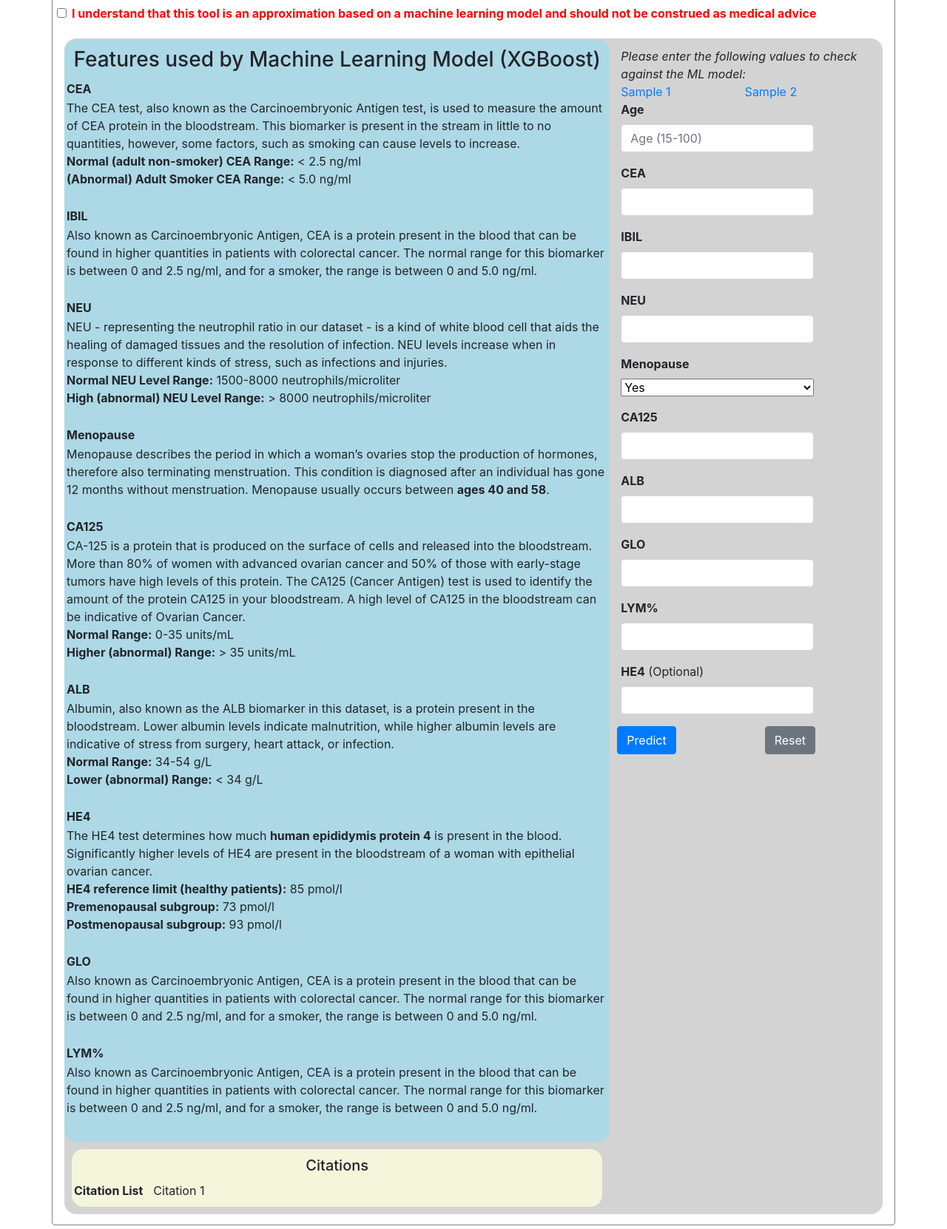
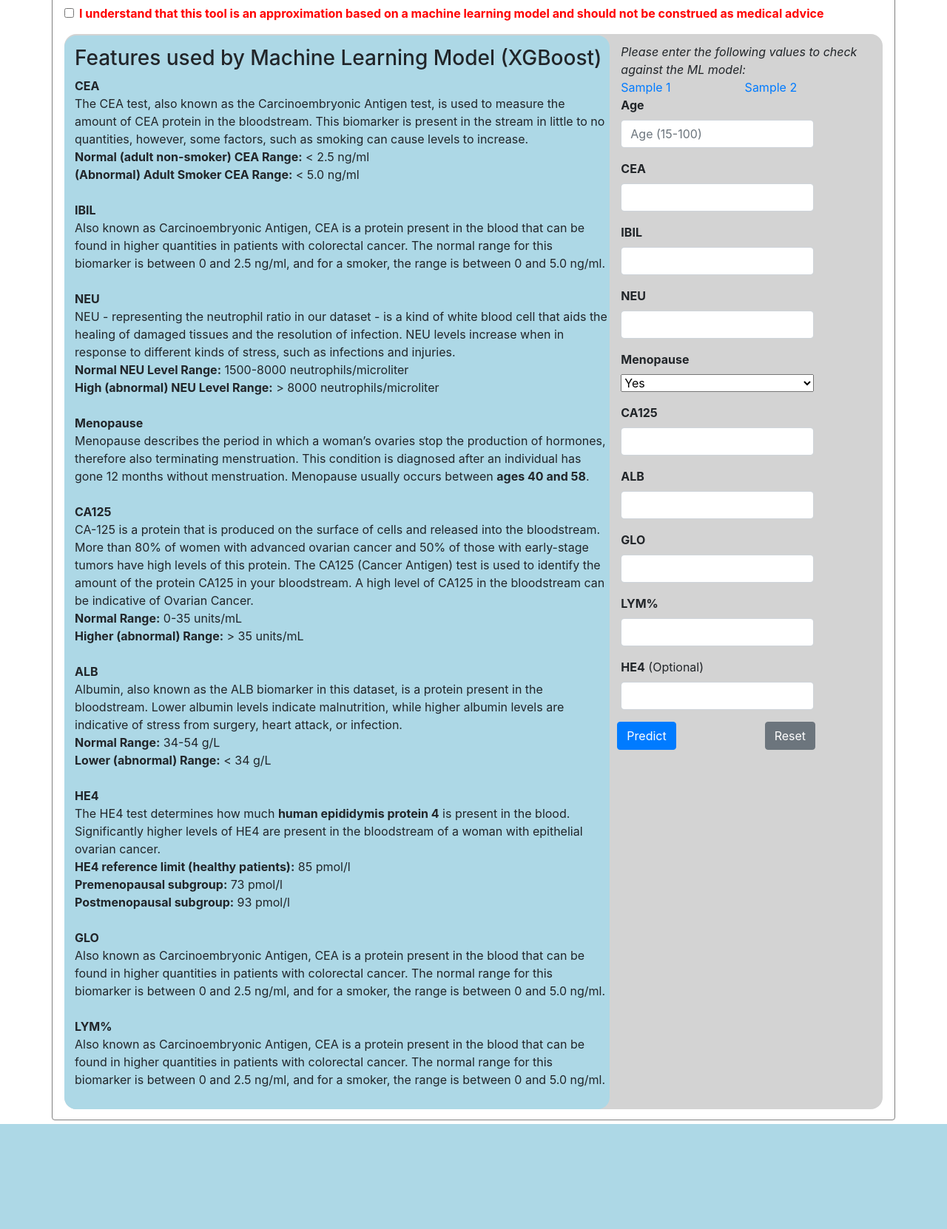
Before and after one commit to rxd321/ovarify, a Flask app: page / in a window 1280 px wide. Shown: the part 86-1748 px from the top of the page at 74% size. After the commit the page ends 1606 px from the top, so only its background shows below. Run offline with Flask 2, Linux system fonts and the light colour scheme; some libraries are stand-ins or nearby versions.

Commit message:
Add files via upload

```diff
--- a/templates/index.html
+++ b/templates/index.html
@@ -48,9 +48,8 @@
         }
 
         .medText {
-            padding-left: 8px;
-            padding-top: 2px;
-            padding-right: 6px;
+            margin-right:14px;
+            margin-left:25px !important;
         }
 
         .doesNot {
@@ -63,7 +62,8 @@
             color: red;
         }
         .boxPadding{
-            padding:6px;
+            padding-left:16px;
+            padding-top:6px;
         }
     </style>
     <script language="javascript">
@@ -145,13 +145,13 @@
                         </div>
                     </div>
                 </div>
-                <div class="row result">
+                <div class="row result" style="padding-left:18px;">
                     {% if result %}
                     <!-- Print prediction -->
                     {% if prediction[0] >= 0.5 %}
-                    <p style="font-size:18px">The ML model <span class="does">does </span>suggest an advanced screening for Ovarian Cancer with <span class="does">{round({prediction[0]} *100,2) }</span> confidence </p>
+                    <p style="font-size:18px">The ML model <span class="does">does </span>suggest an advanced screening for Ovarian Cancer with <span class="does">{{ prediction[0] * 100 | round(2, 'ceil')}}</span> confidence </p>
                     {% else %}
-                    <br> <p style="font-size:18px">The ML model <span class="doesNot">does not</span> suggest an advanced screening for Ovarian Cancer with <span class="doesNot">{round({prediction[0]} *100,2) }</span> confidence</p>
+                    <br> <p style="font-size:18px">The ML model <span class="doesNot">does not</span> suggest an advanced screening for Ovarian Cancer with <span class="doesNot">{{ prediction[0] * 100 | round(2, 'ceil')}}</span> confidence</p>
                     {% endif %}
                     {% endif %}
 
@@ -159,8 +159,8 @@
                 <div class="row rounded" style="background-color:lightgray; padding-top:2px;margin-bottom:14px;margin-left:1px; margin-right:1px;">
                     <div class="col-md-8" name="col1">
                         <div class="row">
-                            <div class="container-fluid rounded" style="padding:10px; background-color:lightblue; z-index: 10;" id="con1">
-                                <div class="row justify-content-center align-self-center">
+                            <div class="container-fluid rounded" style="padding:4px; padding-top:14px; background-color:lightblue; z-index: 10;" id="con1">
+                                <div class="row" style="margin-left:10px">
                                     <h3>Features used by Machine Learning Model (XGBoost)</h3>
                                 </div>
                                 <div class="row">
@@ -251,20 +251,7 @@
                                 </div>
                             </div>
                         </div>
-                        <div class="row">
-                            <div class="container-fluid rounded" style="padding:10px; margin:10px; background-color:beige; z-index: 10;" id="con1">
-                                <div class="row justify-content-center align-self-center">
-                                    <h5>Citations</h5>
-                                </div>
-                                <div class="row">
-                                    <b class="medText">Citation List</b>
-                                    <span class="medText">
-                                        Citation 1
-                                    </span>
-                                    <br>
-                                </div>
-                            </div>
-                        </div>
+
                     </div>
 
                     <div class="col-md-4" name="col2">
```
